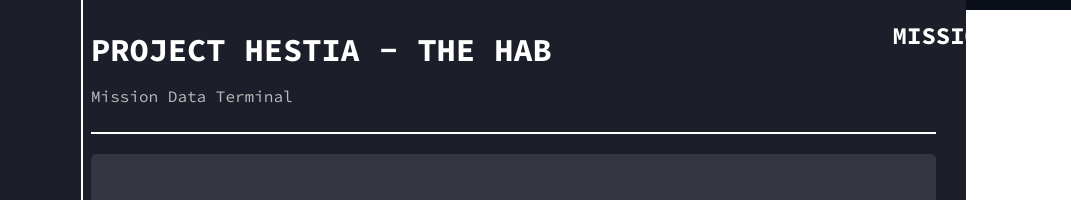
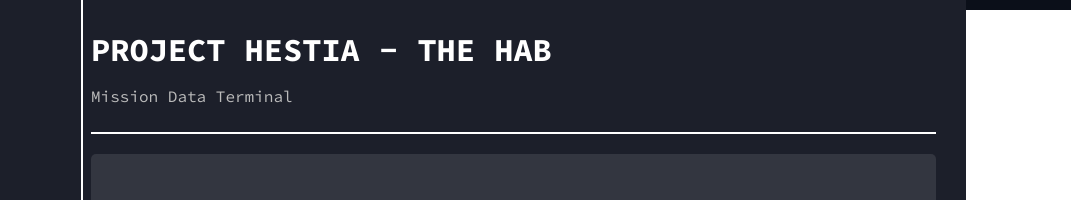
Before and after one commit to johnawalkeruk-bot/hestia, a plain HTML site: page index.html in a window 1280 px wide. Shown: the top 200 px of the page, 209-1280 px from the left. Drawn offline with Linux system fonts and the light colour scheme.

Commit message:
Update index.html

```diff
--- a/index.html
+++ b/index.html
@@ -266,7 +266,7 @@
         </div>
     </div>
 
-    <div id="missionText">MISSION DAY</div>
+    <div id="missionText"></div>
     <div class="box">
         <span>SOL</span><span id="solCount"></span>
     </div>
```
